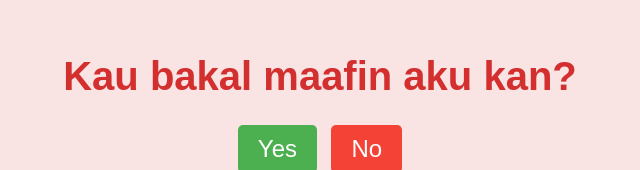
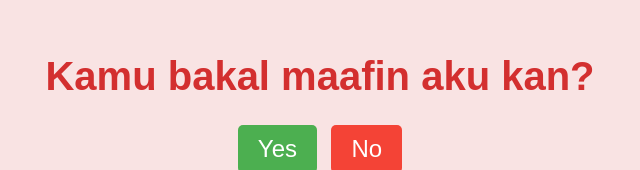
Before and after one commit to Dedirantogudhell/Permintaan-Maaf-For-Sitaaa, a plain HTML site: page index.html in a window 1280 px wide. Shown: the part 138-308 px from the top of the page, without its empty margins (320-960 px from the left). Drawn offline with Linux system fonts and the light colour scheme; no server answers.

Commit message:
Update index.html

```diff
--- a/index.html
+++ b/index.html
@@ -8,7 +8,7 @@
 </head>
 <body>
     <div class="container">
-        <h1>Kau bakal maafin aku kan?</h1>
+        <h1>Kamu bakal maafin aku kan?</h1>
         <div class="buttons">
             <button class="yes-button" onclick="handleYesClick()">Yes</button>
             <button class="no-button" onclick="handleNoClick()">No</button>
```
